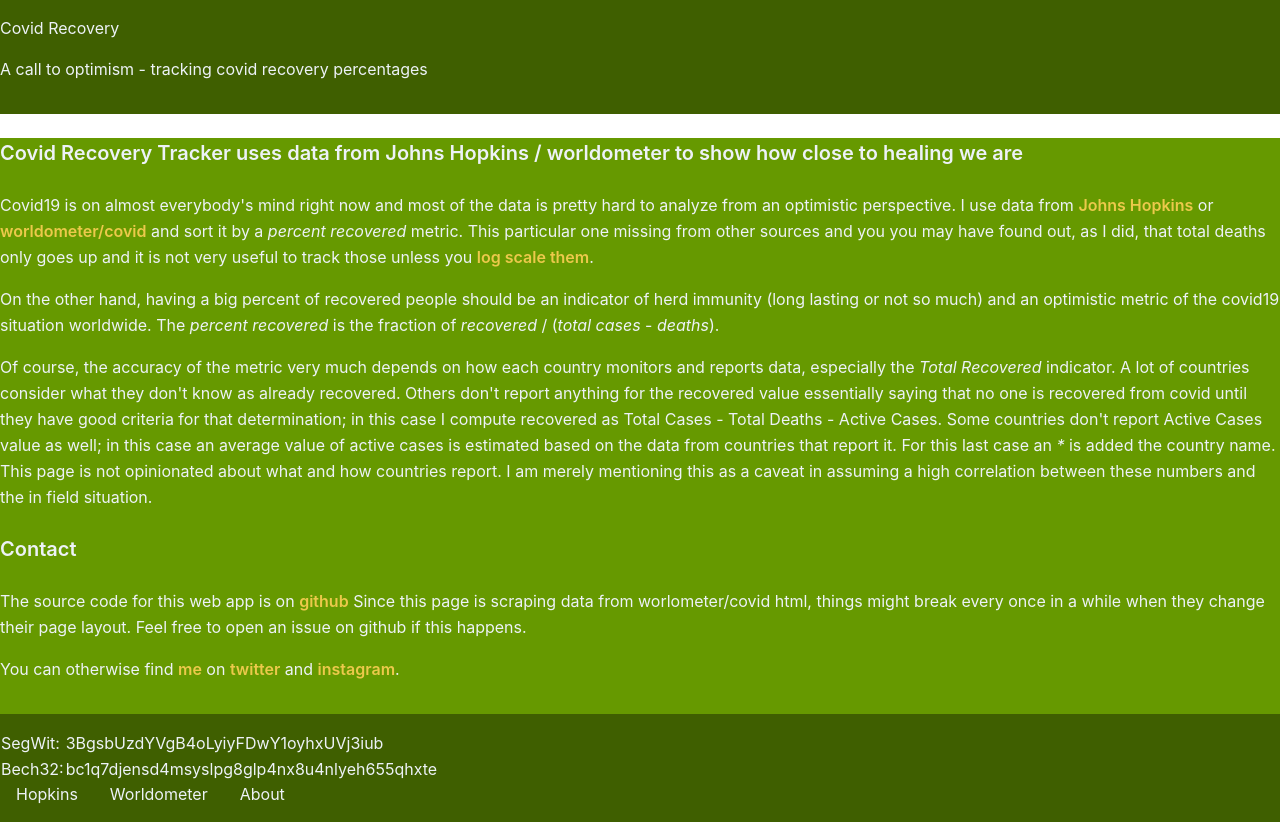
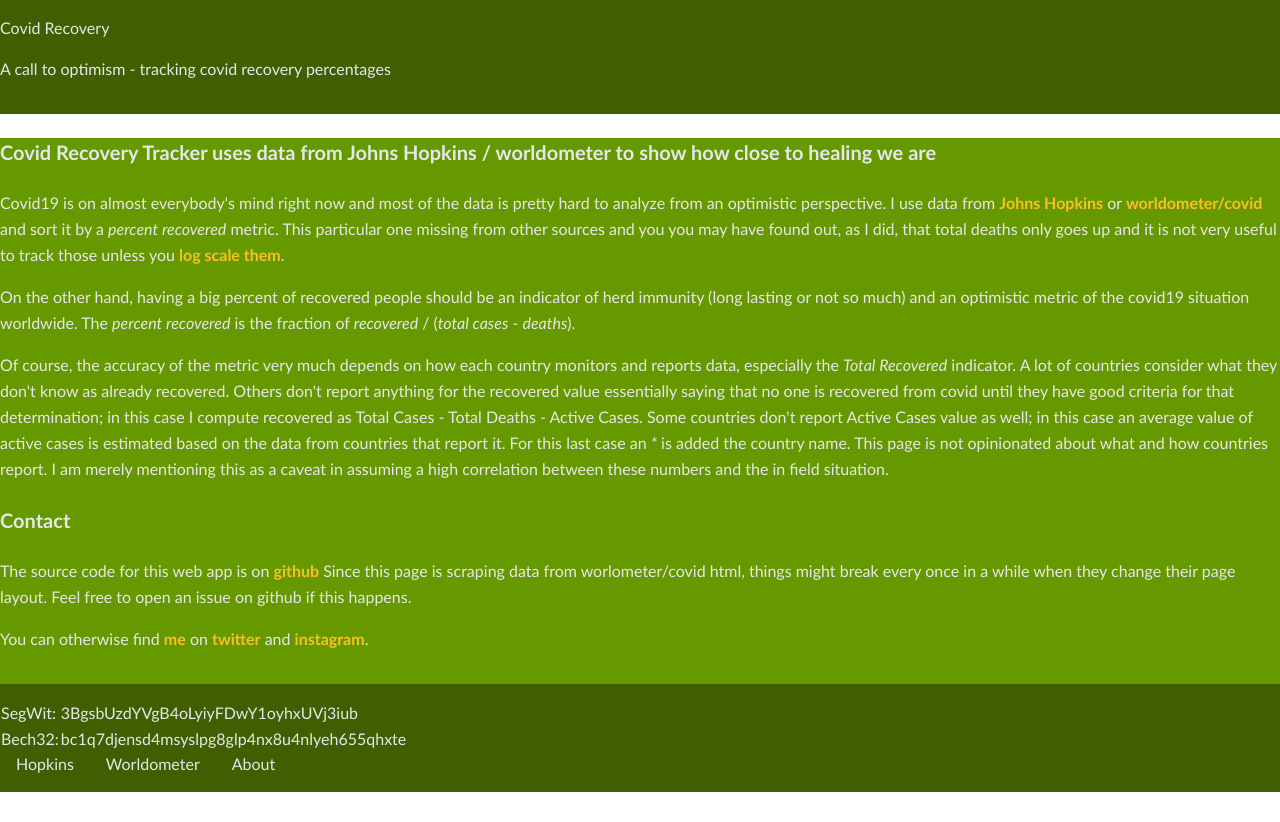
Before and after one commit to danbaragan/covid-recovery, a React (Create React App) app: page /about in a window 1280 px wide. After the commit the page ends 800 px from the top, so only its background shows below. Built offline with nearby package versions, Linux system fonts and the light colour scheme.

Commit message:
Upgrade react, tailwind; improve style

```diff
--- /dev/null
+++ b/craco.config.js
@@ -0,0 +1,11 @@
+module.exports = {
+  style: {
+    postcss: {
+      plugins: [
+        require("tailwindcss")("./tailwind.config.js"),
+        require('postcss-nesting'),
+        require('autoprefixer'),
+      ],
+    },
+  },
+};
--- a/postcss.config.js
+++ /dev/null
@@ -1,7 +0,0 @@
-module.exports = {
-  plugins: [
-    require('tailwindcss'),
-    require('postcss-nesting'),
-    require('autoprefixer'),
-  ]
-}
--- a/src/App.js
+++ b/src/App.js
@@ -3,7 +3,7 @@
 /* For the moment Helmet will issue "Using UNSAFE_componentWillMount in strict mode is not recommended" */
 import { Helmet } from 'react-helmet'
 
-import './assets/main.css'
+import './index.css'
 
 import Header from './layout/Header'
 import Footer from './layout/Footer'
--- a/src/assets/tailwind.css
+++ /dev/null
@@ -1,69 +0,0 @@
-@import "tailwindcss/base";
-
-/* extra css goes here */
-
-.layout-shell {
-  @apply bg-lime-700 text-gray-200 py-4;
-}
-.layout-mid {
-  @apply bg-lime-400 text-gray-200 pb-4;
-}
-
-.link {
-  @apply mx-4 transform;
-
-  &:hover {
-    @apply scale-95;
-  }
-}
-
-.loading {
-  cursor: wait !important;
-}
-.selectable-row {
-  cursor: copy;
-  &:hover {
-    @apply font-semibold;
-  }
-}
-
-.numeric-flex {
-  @apply flex-1 text-right mx-2;
-  @screen md {
-    @apply mx-10;
-  }
-}
-.text-flex {
-  @apply flex-1 mx-2;
-  @screen md {
-    @apply w-1/6 mx-10;
-  }
-}
-
-.form-input {
-  @apply border border-lime-600 rounded my-2 px-2 text-lime-800 min-w-0;
-
-  @screen md {
-    @apply max-w-sm;
-  }
-  &:hover {
-     @apply border-lime-800;
-  }
-  &:focus {
-    @apply border-transparent outline-none shadow-outline;
-  }
-}
-
-.paragraph-heading {
-  @apply text-xl font-semibold my-6;
-}
-p {
-  @apply my-4 leading-relaxed;
-}
-
-.external-link {
-  @apply text-yellow-500 font-semibold;
-}
-
-@import "tailwindcss/components";
-@import "tailwindcss/utilities";
--- a/src/engine/WorldometerScraper.js
+++ b/src/engine/WorldometerScraper.js
@@ -27,8 +27,7 @@
     }
   }
 
-
-  fetchData(testing) {
+  async fetchData(testing) {
 
     if (testing) {
       return new Promise( (resolve) => {
--- a/src/index.css
+++ b/src/index.css
@@ -1,13 +1,69 @@
-body {
-  margin: 0;
-  font-family: -apple-system, BlinkMacSystemFont, 'Segoe UI', 'Roboto', 'Oxygen',
-    'Ubuntu', 'Cantarell', 'Fira Sans', 'Droid Sans', 'Helvetica Neue',
-    sans-serif;
-  -webkit-font-smoothing: antialiased;
-  -moz-osx-font-smoothing: grayscale;
+@import "tailwindcss/base";
+
+/* extra css goes here */
+
+.layout-shell {
+  @apply bg-lime-700 text-gray-200 py-4;
+}
+.layout-mid {
+  @apply bg-lime-400 text-gray-200 pb-4;
 }
 
-code {
-  font-family: source-code-pro, Menlo, Monaco, Consolas, 'Courier New',
-    monospace;
+.link {
+  @apply mx-4 transform;
+
+  &:hover {
+    @apply scale-95;
+  }
 }
+
+.loading {
+  cursor: wait !important;
+}
+.selectable-row {
+  cursor: copy;
+  &:hover {
+    @apply font-semibold;
+  }
+}
+
+.numeric-flex {
+  @apply flex-1 text-right mx-2;
+  @screen md {
+    @apply mx-14;
+  }
+}
+.text-flex {
+  @apply flex-1 mx-2;
+  @screen md {
+    @apply w-1/6 mx-10;
+  }
+}
+
+.form-input {
+  @apply border border-lime-600 rounded my-2 px-2 text-lime-700 min-w-0;
+
+  @screen md {
+    @apply max-w-sm;
+  }
+  &:hover {
+     @apply border-lime-800;
+  }
+  &:focus {
+    @apply border-transparent outline-none ring;
+  }
+}
+
+.paragraph-heading {
+  @apply text-xl font-semibold my-6;
+}
+p {
+  @apply my-4 leading-relaxed;
+}
+
+.external-link {
+  @apply text-yellow-400 font-semibold;
+}
+
+@import "tailwindcss/components";
+@import "tailwindcss/utilities";
--- a/src/layout/Header.js
+++ b/src/layout/Header.js
@@ -2,7 +2,7 @@
 
 function Header() {
   return (
-    <div className="container layout-shell rounded-t-lg pb-10">
+    <div className="container layout-shell rounded-t-lg pt-12 pb-4">
       <h1 className="text-center text-4xl">Covid Recovery</h1>
       <p className="text-center text-xl">A call to optimism - tracking covid recovery percentages</p>
     </div>
--- a/src/pages/RecoveredTable.js
+++ b/src/pages/RecoveredTable.js
@@ -61,7 +61,7 @@
         <div className="flex pt-4 font-semibold">
           <span className="text-flex">Country</span>
           <span className="numeric-flex">Recovered</span>
-          <span className="numeric-flex">Percent</span>
+          <span className="numeric-flex">%</span>
         </div>
         <div className="flex pb-2">
           <input type="text" name="country" className={`text-flex form-input ${loading ? 'loading' : ''}`}
@@ -84,7 +84,7 @@
   const {country, recovered, percent } = row
   const selected = countries.includes(country)
   return (
-    <div className={`flex selectable-row ${ selected ? 'text-yellow-500 font-semibold' : ''} ${country === 'World' ? 'text-blue-300 font-semibold' : ''}`}
+    <div className={`flex selectable-row ${ selected ? 'text-yellow-400 font-semibold' : ''} ${country === 'World' ? 'text-blue-300 font-semibold' : ''}`}
          onClick={ toggleRow }>
       <span className="text-flex">{country}</span>
       <span className="numeric-flex">{recovered}</span>
```
Also changed, not shown: package.json (+12 -14 lines), 2 other files (tests, documents, lock files or other folders).
